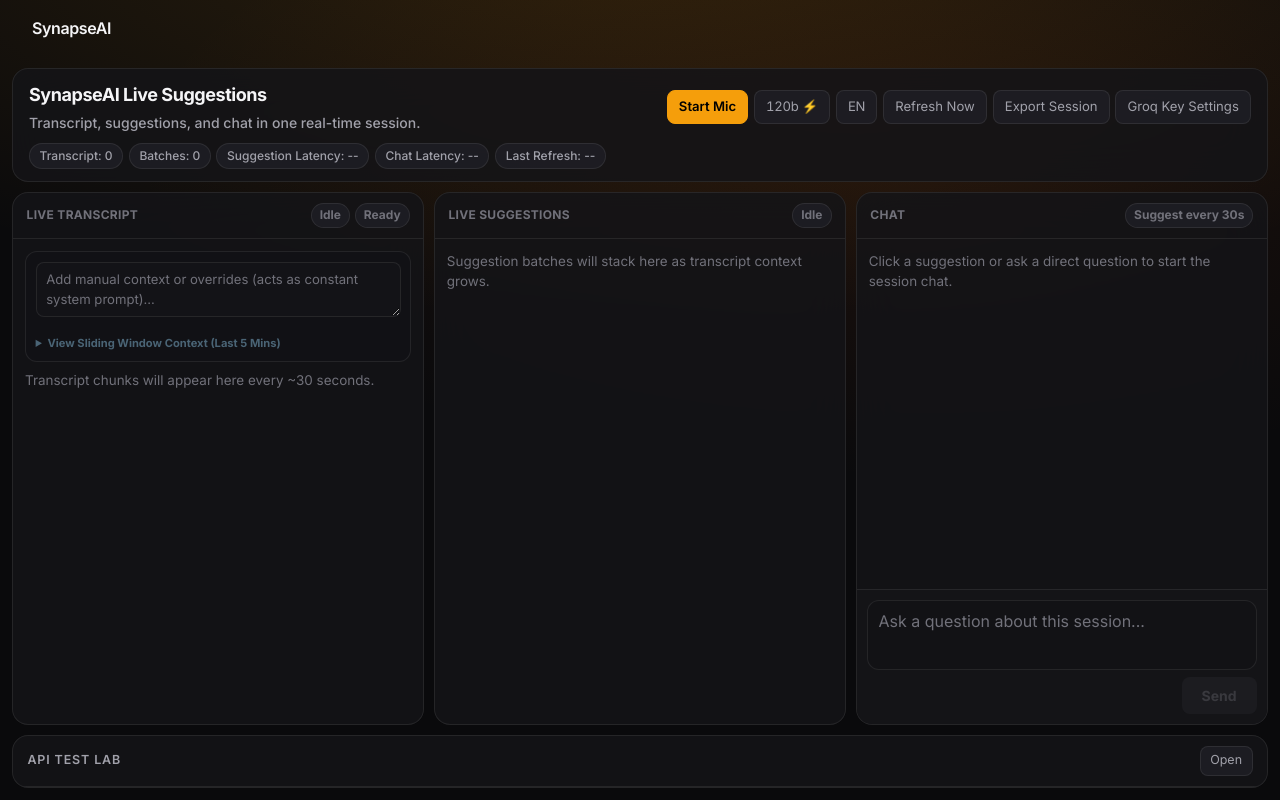
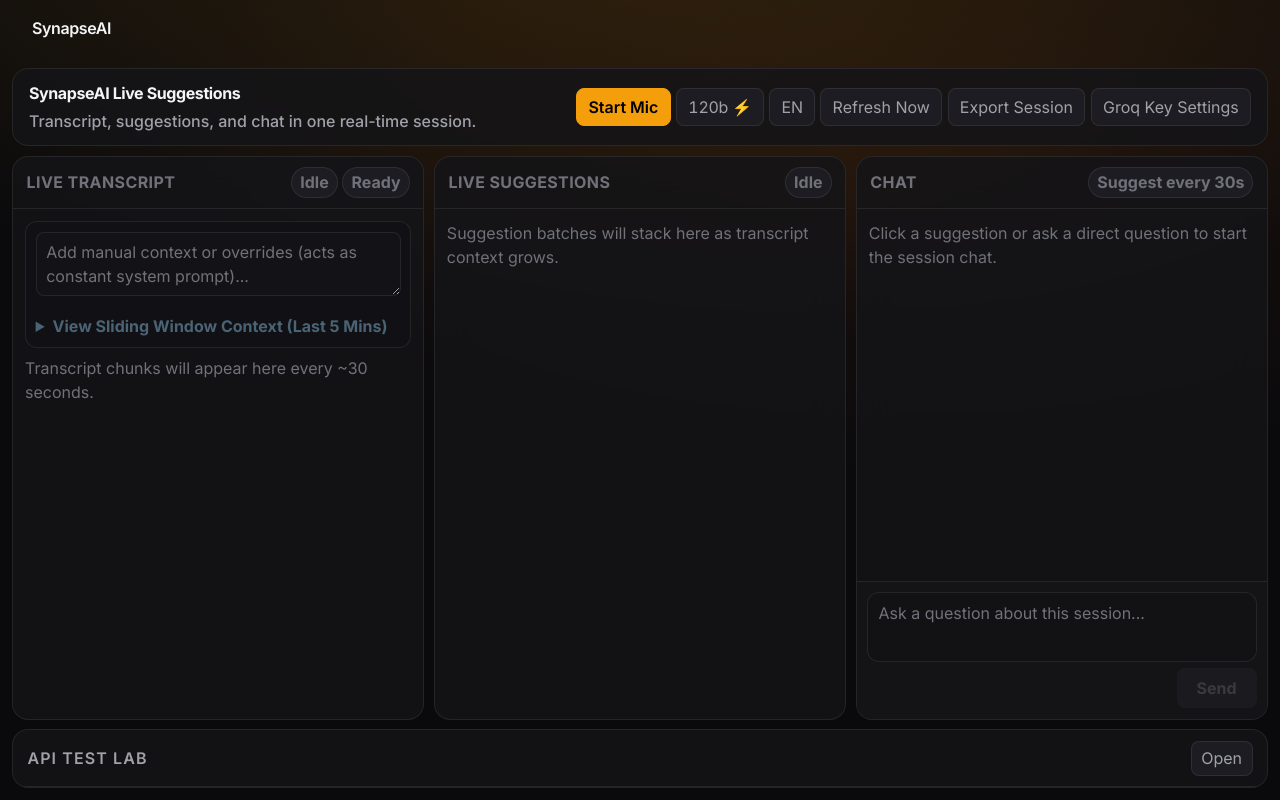
Before and after one commit to Jaypatil588/SynapseAI, a React (Vite) app: page / in a window 1280 px wide. Built offline with nearby package versions, Linux system fonts and the light colour scheme.

Commit message:
ui: normalize typography and simplify control bar
Force text to 1rem globally and remove the control bar status/latency row.

```diff
--- a/src/components/ControlBar.tsx
+++ b/src/components/ControlBar.tsx
@@ -1,5 +1,3 @@
-import { formatTime } from '../lib/utils'
-
 type ControlBarProps = {
   isRecording: boolean
   isBusy: boolean
@@ -21,11 +19,6 @@
 export function ControlBar({
   isRecording,
   isBusy,
-  transcriptCount,
-  suggestionBatchCount,
-  lastSuggestionLatencyMs,
-  lastChatLatencyMs,
-  lastRefreshAt,
   isLargeModel,
   transcribeLanguage,
   onToggleLargeModel,
@@ -66,17 +59,6 @@
         <button onClick={onExport}>Export Session</button>
         <button onClick={onOpenSettings}>Groq Key Settings</button>
       </div>
-
-      <div className="control-bar__meta">
-        <span>Transcript: {transcriptCount}</span>
-        <span>Batches: {suggestionBatchCount}</span>
-        <span>
-          Suggestion Latency:{' '}
-          {lastSuggestionLatencyMs !== null ? `${lastSuggestionLatencyMs}ms` : '--'}
-        </span>
-        <span>Chat Latency: {lastChatLatencyMs !== null ? `${lastChatLatencyMs}ms` : '--'}</span>
-        <span>Last Refresh: {lastRefreshAt ? formatTime(lastRefreshAt) : '--'}</span>
-      </div>
     </header>
   )
 }
--- a/src/index.css
+++ b/src/index.css
@@ -32,7 +32,7 @@
   /* Typography Scale */
   --fs-xs: 0.75rem;     /* 12px */
   --fs-sm: 0.875rem;    /* 14px */
-  --fs-base: 1rem;      /* 16px */
+  --fs-base: 0.875rem;  /* 14px */
   --fs-lg: 1.125rem;    /* 18px */
   --fs-xl: 1.25rem;     /* 20px */
   --fs-2xl: 1.5rem;     /* 24px */
@@ -1338,3 +1338,19 @@
   color: #FFF000 !important;
   border: 1px solid rgba(255, 240, 0, 0.3) !important;
 }
+
+/* Global typography override: make all text 1rem */
+:where(
+  html,
+  body,
+  h1, h2, h3, h4, h5, h6,
+  p, span, a, li,
+  strong, em, small, code, pre,
+  label,
+  button, input, textarea, select, option,
+  th, td,
+  summary, details,
+  figcaption, caption
+) {
+  font-size: 1rem !important;
+}
```
